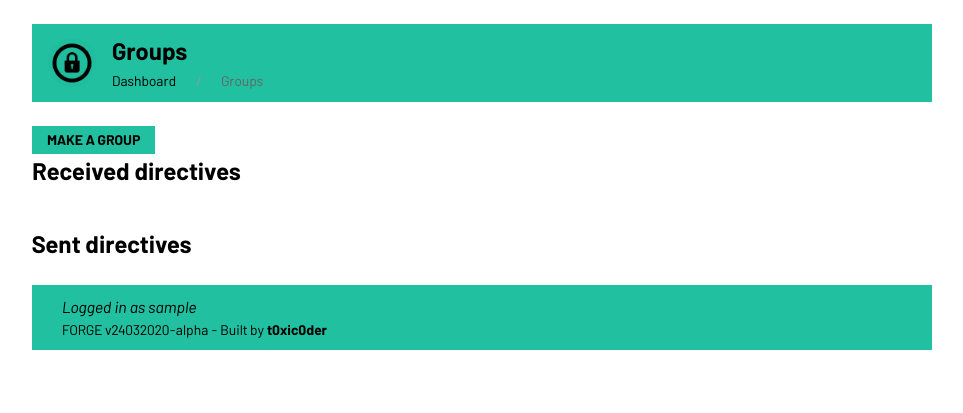
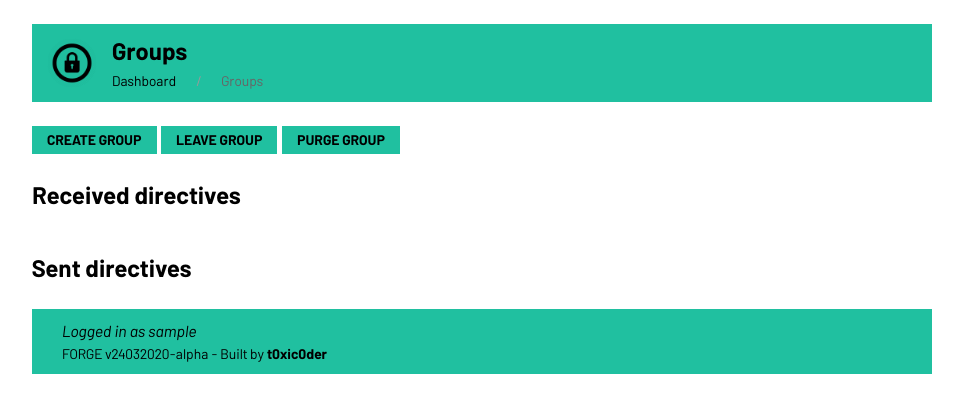
Before and after one commit to astrosonic/forge, a Flask app: page /grupdata/ in a window 1280 px wide. Shown: the top 413 px of the page, without its empty margins (158-1121 px from the left). Run offline with Flask 2, Linux system fonts and the light colour scheme; the visitor is signed in with stand-in values (Sample User, id 1).

Commit message:
Added placeholder for group removal and purge
Signed-off-by: Akashdeep Dhar <akashdeep.dhar@gmail.com>

```diff
--- a/app.py
+++ b/app.py
@@ -149,6 +149,8 @@ def makegrup(erorcode = ""):
                 erorcode = "gpnmabst"
             elif textlist == "":
                 erorcode = "listabst"
+            elif " " in grupname:
+                erorcode = "spacgpnm"
             else:
                 textlist = textlist + " " + str(username)
                 partlist = textlist.split(" ")
@@ -160,6 +162,8 @@ def makegrup(erorcode = ""):
                     return redirect(url_for("grupdone", identity=identity))
             return render_template("makegrup.html", username=username, versinfo=versinfo, erorlist=erorlist, erorcode=erorcode)
         return render_template("makegrup.html", username=username, versinfo=versinfo, erorlist=erorlist, erorcode=erorcode)
+
+
 
 @software.route("/grupdata/")
 def grupdata():
--- a/libraries/libr_fgconfig.py
+++ b/libraries/libr_fgconfig.py
@@ -77,6 +77,7 @@ versinfo = {
 }
 
 erorlist = {
+    "spacgpnm": "Spaces are not allowed in the group name",
     "gpnmabst": "You did not provide the group name",
     "listabst": "You did not provide the list of participants",
     "partnoex": "One or two participants specified do not exist.",
--- a/libraries/libr_grupdata.py
+++ b/libraries/libr_grupdata.py
@@ -86,7 +86,10 @@ def savegrup(grupname, partlist, username):
                    "'" + str(grupiden) + "', " + \
                    "'" + str(indx) + "')"
         print(qurytext)
-        acticurs.execute(qurytext)
+        try:
+            acticurs.execute(qurytext)
+        except:
+            pass
     database.commit()
     database.close()
     return grupiden
--- a/templates/grupdata.html
+++ b/templates/grupdata.html
@@ -12,9 +12,21 @@
 <br/>
 <a href="{{ url_for("makegrup") }}">
     <button class="uk-button uk-background-secondary uk-button-small headelem forggrin">
-        MAKE A GROUP
+        CREATE GROUP
     </button>
 </a>
+<a href="{{ url_for("makegrup") }}">
+    <button class="uk-button uk-background-secondary uk-button-small headelem forggrin">
+        LEAVE GROUP
+    </button>
+</a>
+<a href="{{ url_for("makegrup") }}">
+    <button class="uk-button uk-background-secondary uk-button-small headelem forggrin">
+        PURGE GROUP
+    </button>
+</a>
+<br/>
+<br/>
 <div class="uk-card-body uk-background-default uk-padding-remove">
     <h3 class="headelem">Received directives</h3>
     <h3 class="headelem">Sent directives</h3>
```
Also changed, not shown: 1 other file.
